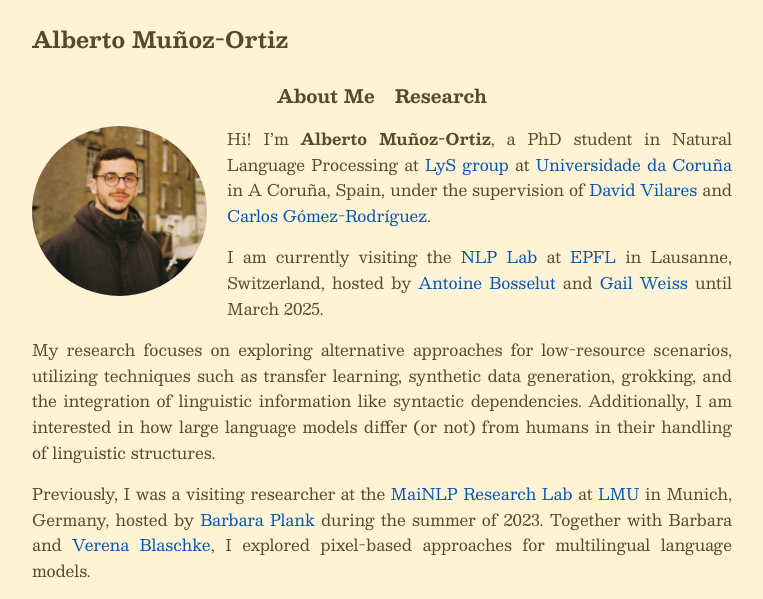
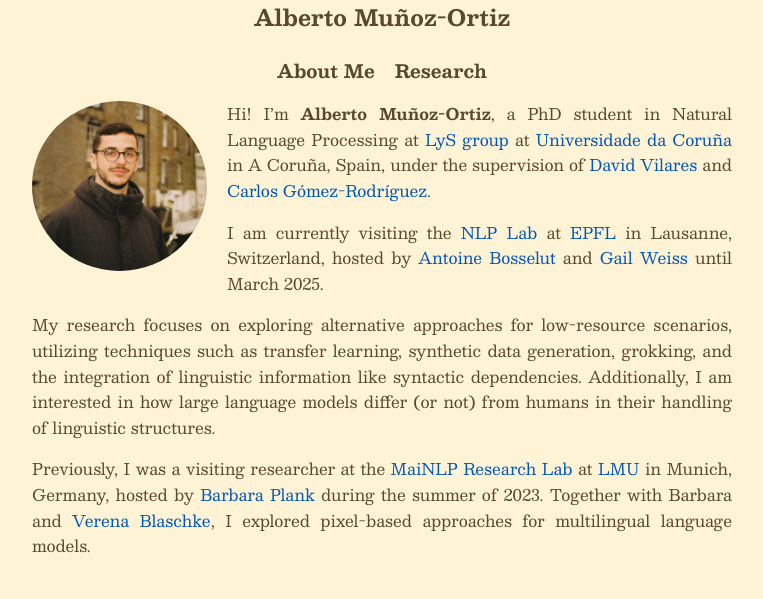
Before and after one commit to amunozo/amunozo.github.io, a Jekyll site: the page built from index.md, in a window 1280 px wide. Shown: the top 599 px of the page, without its empty margins (258-1021 px from the left). Built offline with Jekyll 4.4.1, drawn with Linux system fonts in a browser that asks for light colours; grey boxes are pictures that could not be loaded.

Commit message:
center header

```diff
--- a/_includes/header.html
+++ b/_includes/header.html
@@ -1,6 +1,5 @@
 <nav>
-  <h3>Alberto Muñoz-Ortiz</h3>
-
+  <h3 class="header-name">Alberto Muñoz-Ortiz</h3>
   <ul>
     {% for item in site.data.navigation.main %}
       <li><a href="{{ item.link | relative_url }}" class="nav-link">{{ item.name }}</a></li>
--- a/assets/css/style.css
+++ b/assets/css/style.css
@@ -51,6 +51,14 @@ h1, h2, h3, h4, h5, h6 {
   font-weight: 700; /* Bold text */
 }
 
+.header-name {
+  color: #58492b; /* Matches the color of your name with the site's text color */
+  font-size: 1.4rem; /* Adjust as needed for the size of the name */
+  text-align: center; /* Ensure it's centered */
+  margin: 0; /* Remove default margins */
+  margin-bottom: 20px; /* Add custom margin below the name for spacing */
+}
+
 .nav-link:hover {
   color: #000; /* Optional: Change color on hover */
 }
```
